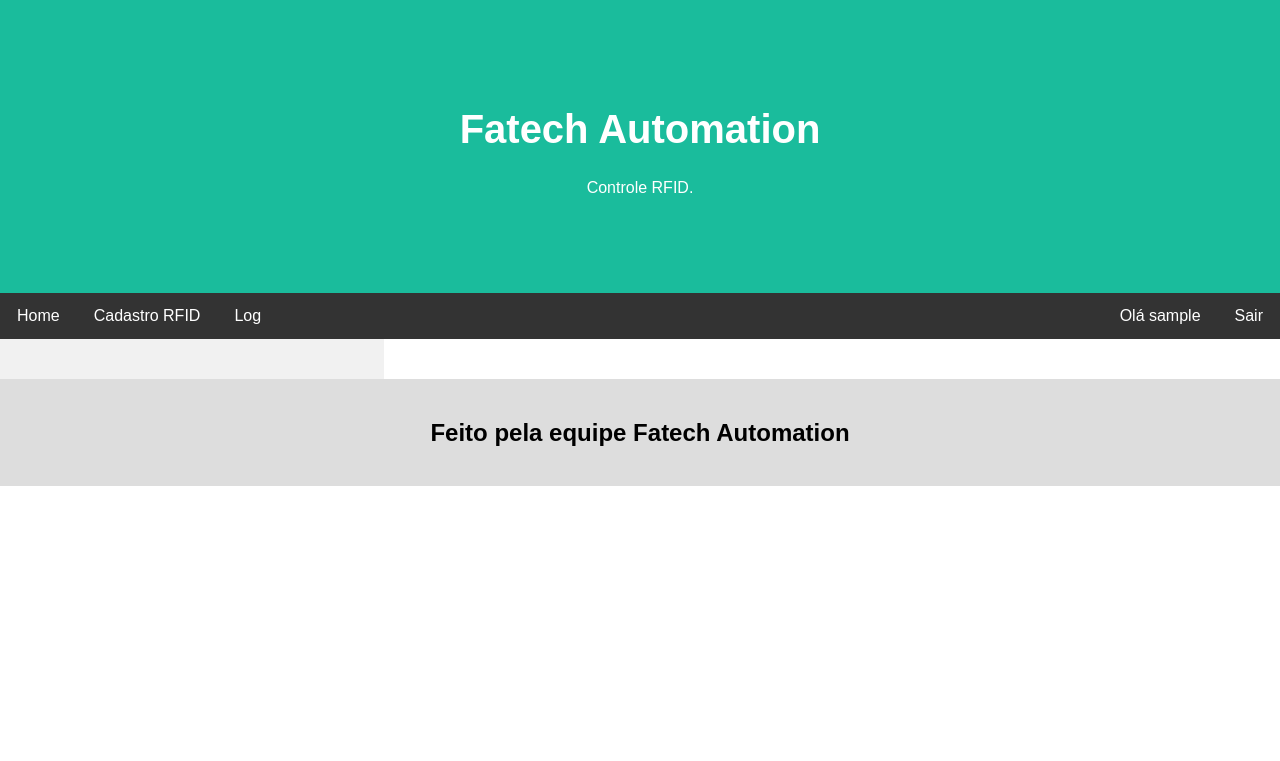
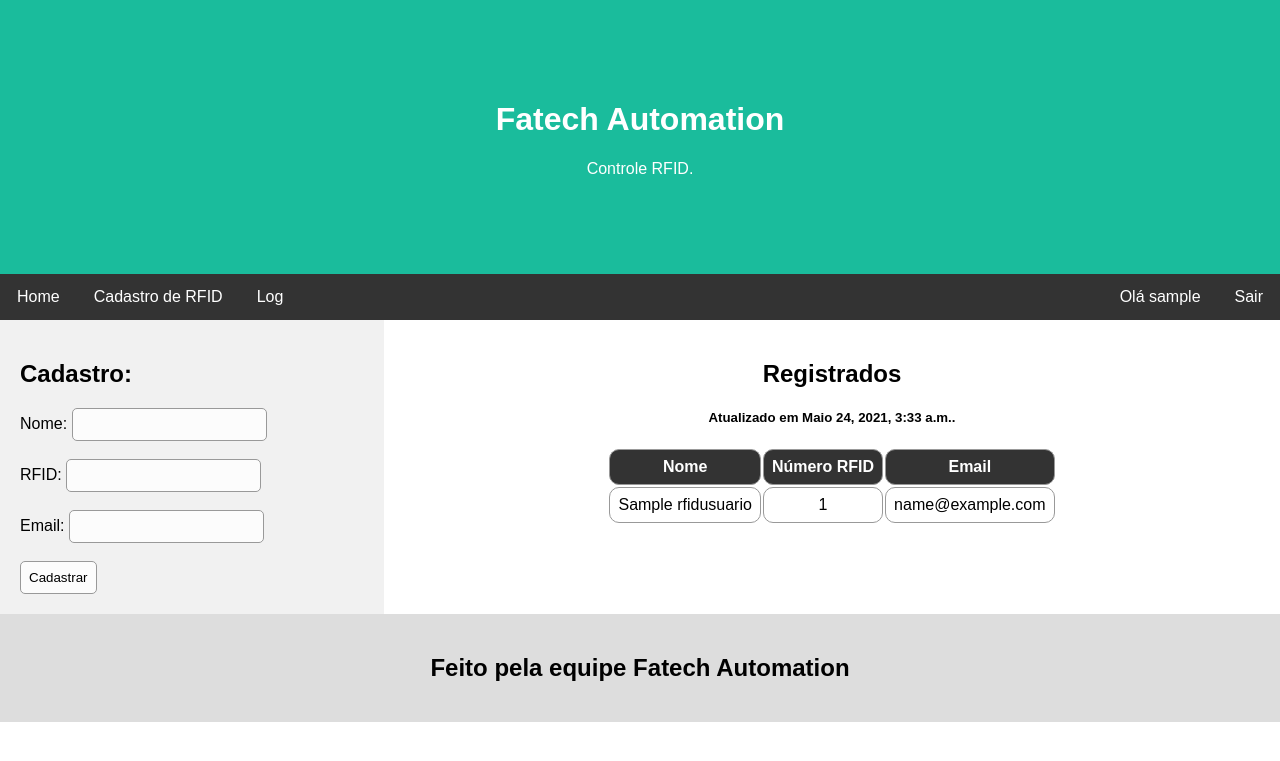
Before and after one commit to ghsantos9/fatech, a Django app: page /inicio/cadastro in a window 1280 px wide. Shown: the top 761 px of the page. Run offline with Django 3.2, Linux system fonts and the light colour scheme; a user stored in the database is signed in; tables that the repository leaves empty hold one stand-in row (values such as "Sample post").

Commit message:
algumas paginas quase prontas

```diff
--- a/fatech/settings.py
+++ b/fatech/settings.py
@@ -110,7 +110,7 @@ AUTH_PASSWORD_VALIDATORS = [
 # Internationalization
 # https://docs.djangoproject.com/en/3.1/topics/i18n/
 
-LANGUAGE_CODE = 'en-us'
+LANGUAGE_CODE = 'pt-br'
 
 TIME_ZONE = 'America/Sao_Paulo'
 
--- a/inicio/static/inicio/css/style.css
+++ b/inicio/static/inicio/css/style.css
@@ -16,7 +16,7 @@
   }
 
   /* Increase the font size of the h1 element */
-  .header h1 {
+  .heder h1 {
     font-size: 40px;
   }
 
@@ -67,6 +67,7 @@
     flex: 70%;
     background-color: white;
     padding: 20px;
+
   }
 
   /* Fake image, just for this example */
@@ -83,15 +84,39 @@
     background: #ddd;
   }
 
- table{
+  .container{
+    display: flex;
+    justify-content: center;
+    margin-bottom: 30px;
+  }
+
+  th {
+    border: 1px solid black;
     border-collapse: collapse;
+    text-align: center;
+    border: 1px solid #999;
+    padding: 0.5rem;
+    background: #333;
+    color: white;
+    border-radius: 10px;
   }
 
   td,tr{
     border: 1px solid #999;
     padding: 0.5rem;
+    text-align: center;
+    border-radius: 10px;
+  }
+
+  input{
+    border: 1px solid black;
+    border-collapse: collapse;
     text-align: left;
-    border-radius: 50px;
+    border: 1px solid #999;
+    padding: 0.5rem;
+    background: rgb(252, 252, 252);
+    color: rgb(0, 0, 0);
+    border-radius: 5px;
   }
 
   /* Responsive layout - when the screen is less than 700px wide, make the two columns stack on top of each other instead of next to each other */
--- a/inicio/templates/inicio/cadastro.html
+++ b/inicio/templates/inicio/cadastro.html
@@ -17,7 +17,7 @@
 
 <div class="navbar">
   <a href="/inicio">Home</a>
-  <a href="cadastro">Cadastro RFID</a>
+  <a href="cadastro">Cadastro de RFID</a>
   <a href="log">Log</a>
   {% if user.is_authenticated %}
   <a href="{% url 'logout'%}?next={{request.path}}" class="right">Sair</a>
@@ -27,28 +27,42 @@
 
 <div class="row">
   <div class="side">
-    <!-- <h2>About Me</h2>
-    <h5>Photo of me:</h5>
-    <div class="fakeimg" style="height:200px;">Image</div>
-    <p>Some text about me in culpa qui officia deserunt mollit anim..</p>
-    <h3>More Text</h3>
-    <p>Lorem ipsum dolor sit ame.</p>
-    <div class="fakeimg" style="height:60px;">Image</div><br>
-    <div class="fakeimg" style="height:60px;">Image</div><br>
-    <div class="fakeimg" style="height:60px;">Image</div> -->
+    <h2>Cadastro:</h2>
+
+    <form method="post" action="{% url 'cadastro' %}">
+      {% csrf_token %}
+      <label for="nome">Nome:</label>
+      <input type="text" id="nome" name="nome"><br><br>
+      <label for="rfid">RFID:</label>
+      <input type="text" id="rfid" name="rfid"><br><br>
+      <label for="email">Email:</label>
+      <input type="text" id="email" name="email"><br><br>
+        <input type="submit" value="Cadastrar" />
+      </form>
   </div>
   <div class="main">
-    <!-- <h2>TITLE HEADING</h2>
-    <h5>Title description, Dec 7, 2017</h5>
-    <div class="fakeimg" style="height:200px;">Image</div>
-    <p>Some text..</p>
-    <p>Sunt in culpa qui officia deserunt mollit anim id est laborum consectetur adipiscing elit, sed do eiusmod tempor incididunt ut labore et dolore magna aliqua. Ut enim ad minim veniam, quis nostrud exercitation ullamco.</p>
-    <br>
-    <h2>TITLE HEADING</h2>
-    <h5>Title description, Sep 2, 2017</h5>
-    <div class="fakeimg" style="height:200px;">Image</div>
-    <p>Some text..</p>
-    <p>Sunt in culpa qui officia deserunt mollit anim id est laborum consectetur adipiscing elit, sed do eiusmod tempor incididunt ut labore et dolore magna aliqua. Ut enim ad minim veniam, quis nostrud exercitation ullamco.</p> -->
+    <div class="container">
+      <div class="child">
+        <h2 style="text-align: center;">Registrados</h2>
+        <h5 style="text-align: center;">Atualizado em {{agora}}.</h5>
+        <table>
+            <tr>
+              <th>Nome</th>
+              <th>Número RFID</th>
+              <th>Email</th>
+            </tr>
+                {% for regis in registrados %}
+                    <tr>
+                      <td>{{ regis.nome }}</td>
+                      <td>{{ regis.rfid }}</td>
+                      <td>{{ regis.email }}</td>
+                    </tr>
+                {% endfor %}
+
+        </table>
+      </div>
+    </div>
+
   </div>
 </div>
 
--- a/inicio/views.py
+++ b/inicio/views.py
@@ -4,7 +4,10 @@ from django.template import loader
 
 from django.contrib.auth.decorators import login_required
 
-from rfid.models import rfidLogs
+from rfid.models import rfidLogs, rfidUsuarios
+
+from django.utils import timezone
+
 # Create your views here.
 
 @login_required
@@ -13,14 +16,31 @@ def index(request):
 
 @login_required
 def cadastro(request):
-    return render(request,'inicio/cadastro.html')
+    template = loader.get_template('inicio/cadastro.html')
+    registrados = rfidUsuarios.objects.all()
+    agora = timezone.now()
+    context = {
+        'agora': agora,
+        'registrados': registrados,
+    }
+    if request.POST:
+        print(request.POST["nome"],request.POST["rfid"],request.POST["email"])
+        novo = rfidUsuarios(nome=request.POST["nome"], email=request.POST["email"], rfid=request.POST["rfid"])
+        novo.save()
+    return HttpResponse(template.render(context, request))
 
 @login_required
 def log(request):
-    usuarios_lista = rfidLogs.objects.order_by('rfid')
-    print(usuarios_lista)
+    logs_lista = rfidLogs.objects.order_by('date').reverse()[:10]
+    #print(usuarios_lista)
+    registrados = rfidUsuarios.objects.all()
+    print(registrados)
+    agora = timezone.now()
     template = loader.get_template('inicio/log.html')
+
     context = {
-        'usuarios_lista': usuarios_lista,
+        'logs_lista': logs_lista,
+        'agora': agora,
+        'registrados': registrados,
     }
     return HttpResponse(template.render(context, request))
--- a/rfid/admin.py
+++ b/rfid/admin.py
@@ -1,7 +1,8 @@
 from django.contrib import admin
-from .models import rfidLogs,Dispositivos
+from .models import rfidLogs,Dispositivos, rfidUsuarios
 
 # Register your models here.
 
 admin.site.register(rfidLogs)
+admin.site.register(rfidUsuarios)
 admin.site.register(Dispositivos)
--- a/rfid/models.py
+++ b/rfid/models.py
@@ -1,4 +1,5 @@
 from django.db import models
+from django.db.models.fields import EmailField
 
 # Create your models here.
 
@@ -13,3 +14,11 @@ class Dispositivos(models.Model):
     nodeId = models.CharField(max_length=30)
     def __str__(self):
         return self.nodeId
+
+class rfidUsuarios(models.Model):
+    nome = models.CharField(max_length=60)
+    rfid = models.CharField(max_length=30)
+    email = EmailField(max_length=30)
+
+    def __str__(self):
+        return self.nome
```
Also changed, not shown: inicio/templates/inicio/log.html (+15 -6 lines), rfid/migrations/0005_auto_20210524_1206.py (added), rfid/migrations/0006_auto_20210524_1216.py (added), rfid/migrations/0007_rfidusuarios_email.py (added), rfid/migrations/0008_auto_20210524_1600.py (added), rfid/migrations/0009_auto_20210524_1604.py (added), rfid/migrations/0010_auto_20210524_1633.py (added), rfid/migrations/0011_auto_20210524_1655.py (added), rfid/migrations/0012_auto_20210524_1738.py (added), rfid/migrations/0013_auto_20210524_1910.py (added).
